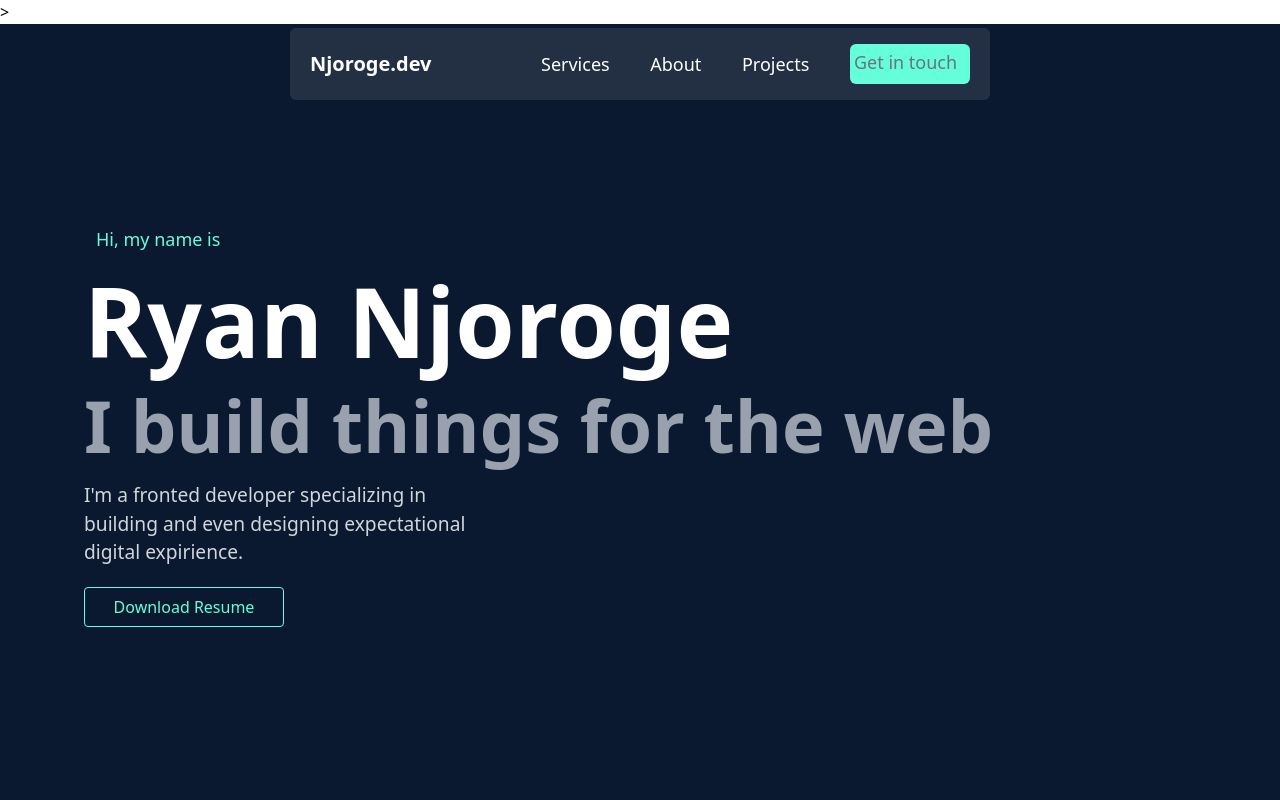
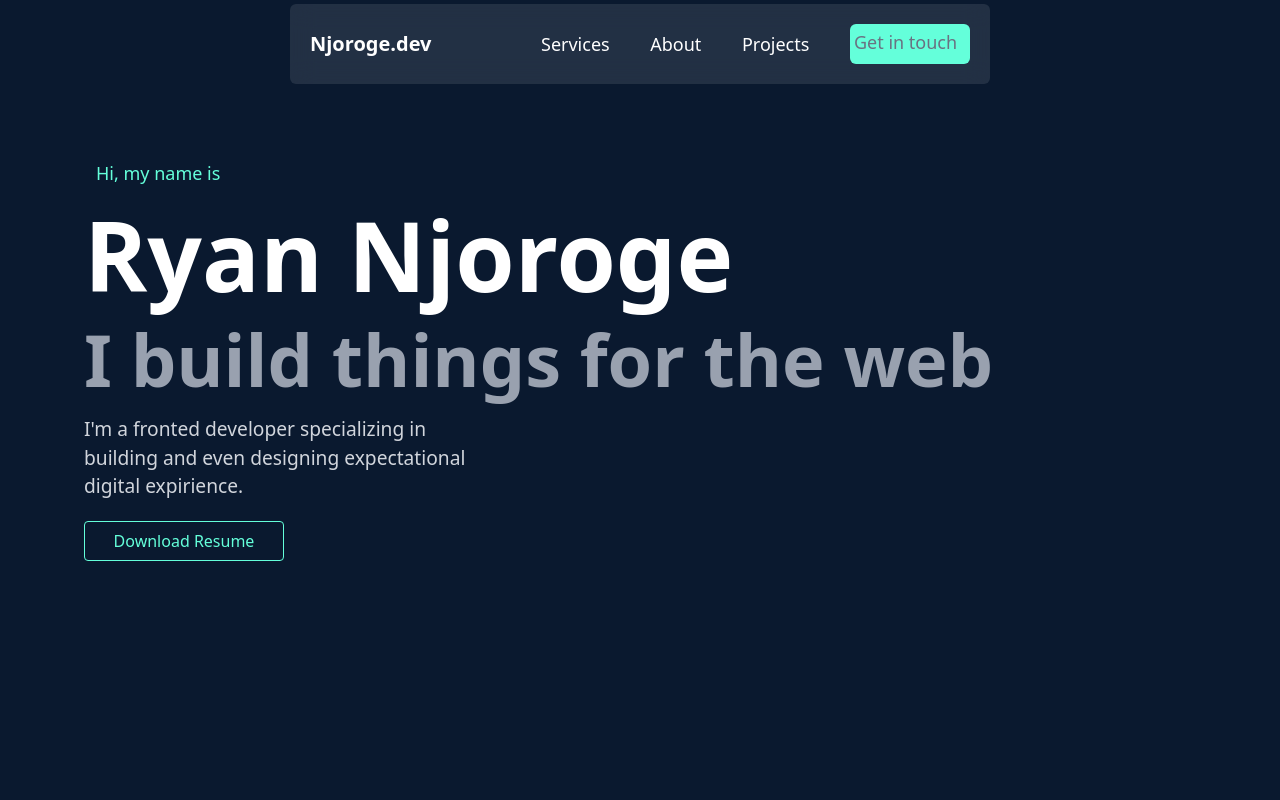
Before and after one commit to Ryavnn/Rebirth-portfolio, a React (Vite) app: page / in a window 1280 px wide. Shown: the top 800 px of the page. Built offline with nearby package versions, Linux system fonts and the light colour scheme.

Commit message:
Fix HTML structure and enhance accessibility; add IDs to sections for smooth scrolling

```diff
--- a/index.html
+++ b/index.html
@@ -1,7 +1,7 @@
 <!doctype html>
 <html lang="en">
   <head>
-    <meta charset="UTF-8" />>
+    <meta charset="UTF-8" />
     <meta name="viewport" content="width=device-width, initial-scale=1.0" />
     <title>Ryan Njoroge</title>
   </head>
--- a/src/components/About.jsx
+++ b/src/components/About.jsx
@@ -3,7 +3,7 @@ import Image from "../assets/portfolio_malo.jpg";
 
 const About = () => {
   return (
-    <div className="w-full min-h-screen flex justify-center items-center ">
+    <div className="w-full min-h-screen flex justify-center items-center " id="about">
       <div className="w-full md:w-[90%] h-[90%] p-1 md:p-5 flex flex-col ">
         <h1 className="text-white font-bold text-lg">
           * <span className="text-[#64ffda]">About me</span>
--- a/src/components/ContactUs.jsx
+++ b/src/components/ContactUs.jsx
@@ -10,7 +10,7 @@ const ContactUs = () => {
         );
     }
   return (
-    <div className="w-full h-screen flex justify-center items-center ">
+    <div className="w-full h-screen flex justify-center items-center " id='contact'>
       <div className="w-[90%] h-[90%] p-5 flex justify-center items-center bg-[#8892b0] rounded-xl">
         <div className="h-[90%] w-120">
           <h1 className="text-[1.8rem] font-bold text-white ">Get in touch</h1>
--- a/src/components/Navbar.jsx
+++ b/src/components/Navbar.jsx
@@ -2,17 +2,23 @@
 const Navbar = () => {
   return (
     <>
-      <div className="w-[90%] md:w-[700px] h-20 bg-white/10 mt-1 rounded-md flex justify-between items-center px-5 ">
+      <div className="w-[90%] md:w-[700px] h-20 bg-white/10 mt-1 rounded-md flex justify-between items-center px-5 fixed top-0 left-1/2 -translate-x-1/2 z-50 backdrop-blur-md">
         <h1 className="text-xl text-white font-extrabold hidden md:flex">
           Njoroge.dev
         </h1>
         <div className="w-full md:w-[65%] flex">
           <ul className="flex justify-evenly md:justify-between items-center w-full text-white text-lg">
-            <li className="cursor-pointer">Services</li>
-            <li className="cursor-pointer">About</li>
-            <li className="cursor-pointer">Projects</li>
+            <li className="cursor-pointer">
+              <a href="#services">Services</a>
+            </li>
+            <li className="cursor-pointer">
+              <a href="#about">About</a>
+            </li>
+            <li className="cursor-pointer">
+              <a href="#projects">Projects</a>
+            </li>
             <li className="bg-[#64ffda] text-gray-500 h-10 rounded-md p-1 pl-1 w-30 text-center hidden md:flex cursor-pointer hover:border hover:border-[#64ffda] hover:bg-transparent hover:text-white">
-              Get in touch
+              <a href="#contact">Get in touch</a>
             </li>
           </ul>
         </div>
--- a/src/components/Services.jsx
+++ b/src/components/Services.jsx
@@ -5,7 +5,7 @@ import { mdiWebCheck } from "@mdi/js";
 
 const Services = () => {
   return (
-    <div className="w-full min-h-[70vh] flex justify-center items-center ">
+    <div className="w-full min-h-[70vh] flex justify-center items-center " id="services">
       <div className="w-[90%] h-[90%] p-5 flex flex-col">
         <h1 className="text-white font-bold text-lg">
           * <span className="text-[#64ffda]">Services</span>
--- a/src/index.css
+++ b/src/index.css
@@ -13,3 +13,6 @@
   --heading-color: white;
 
 }
+html {
+  scroll-behavior: smooth;
+}
```
Also changed, not shown: src/components/Projects.jsx (added).
